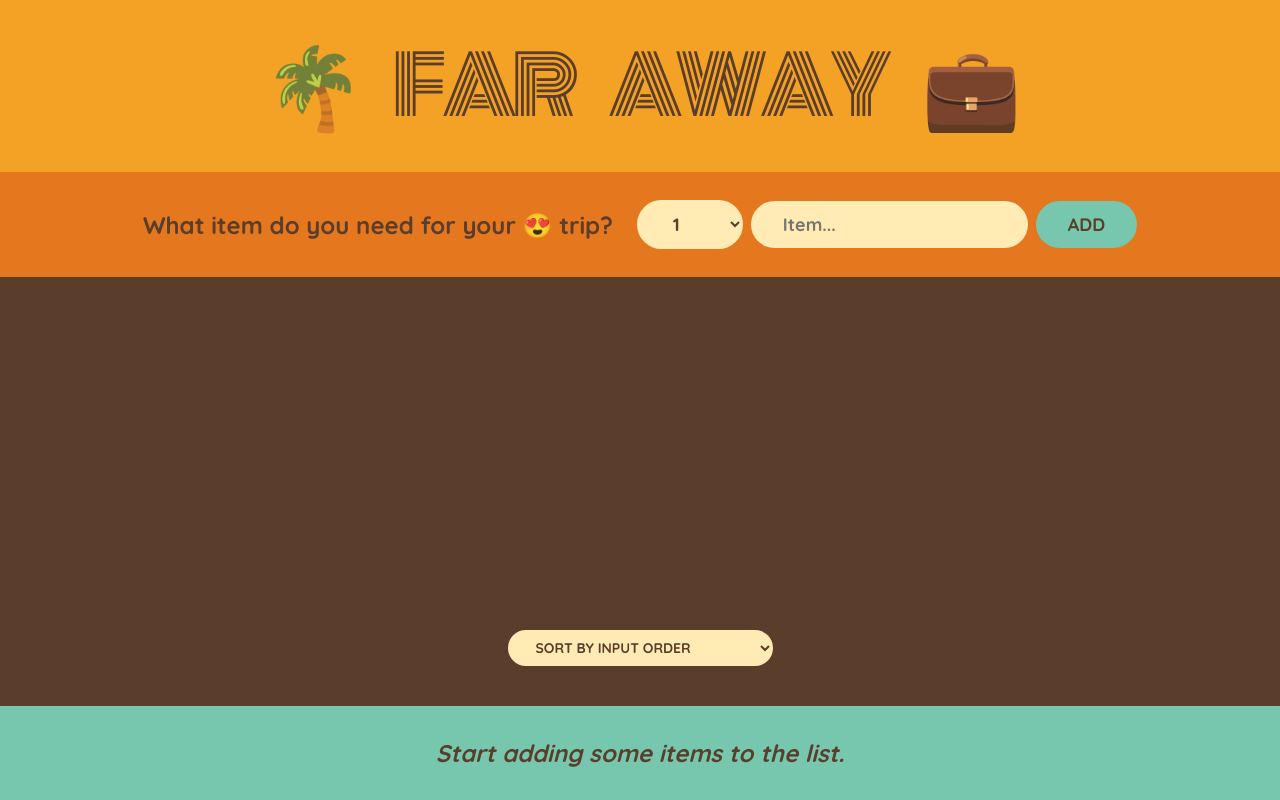
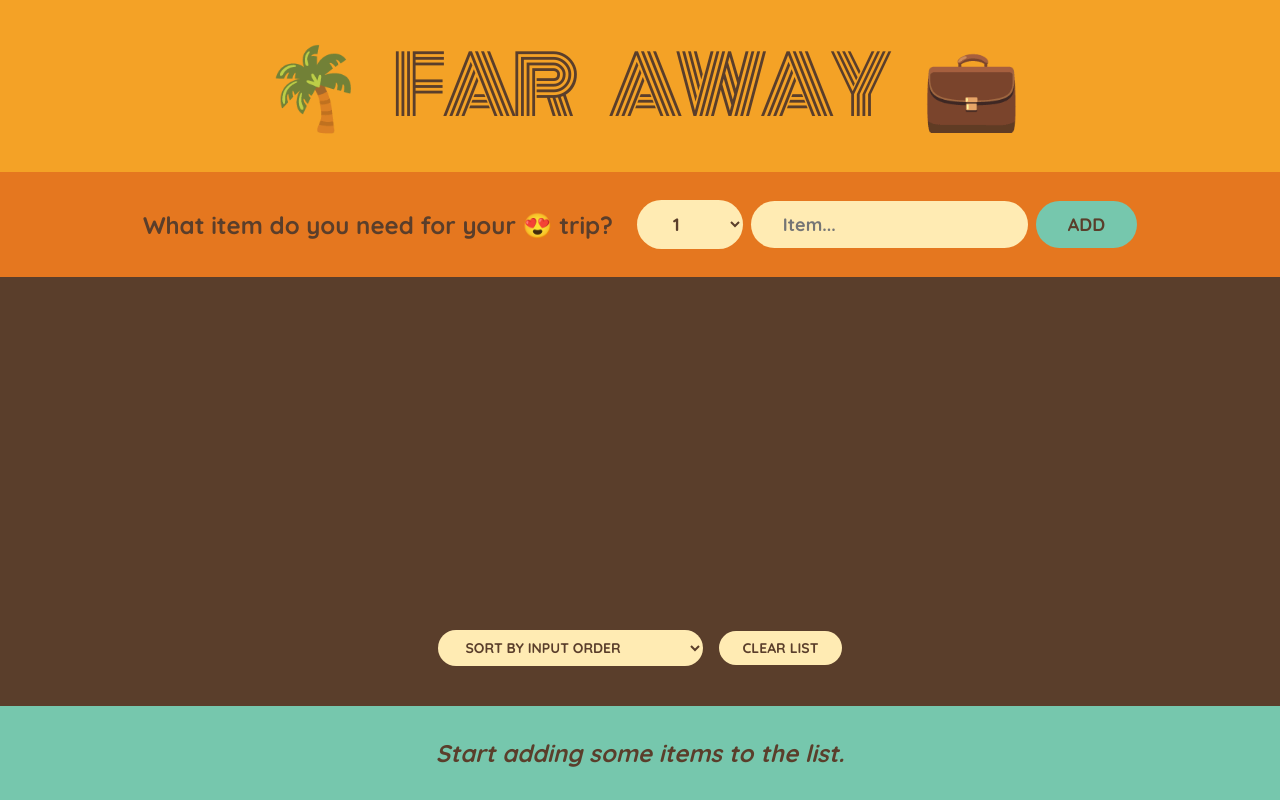
Before and after one commit to kingkhanthekk/Travel-List, a React (Create React App) app: page / in a window 1280 px wide. Built offline with nearby package versions, Linux system fonts and the light colour scheme.

Commit message:
Added clear list button, and method to clear list.

```diff
--- a/src/App.js
+++ b/src/App.js
@@ -19,6 +19,12 @@ const App = () => {
     );
   };
 
+  const handleClearList = () => {
+    const confirmation = window.confirm("Are you sure to clear all items?");
+
+    confirmation && setItems([]);
+  };
+
   return (
     <div className="app">
       <Logo />
@@ -27,6 +33,7 @@ const App = () => {
         items={items}
         onDeleteItem={handleDeleteItem}
         onToggleItem={handleToggleItem}
+        onClearList={handleClearList}
       />
       <Stats items={items} />
     </div>
@@ -82,7 +89,7 @@ const Form = ({ addNewItem }) => {
   );
 };
 
-const PackingList = ({ items, onDeleteItem, onToggleItem }) => {
+const PackingList = ({ items, onDeleteItem, onToggleItem, onClearList }) => {
   const [sortBy, setSortBy] = useState("input");
   let sortedItems;
 
@@ -121,6 +128,7 @@ const PackingList = ({ items, onDeleteItem, onToggleItem }) => {
           <option value="alphabetic">Sort by alphabetic order</option>
           <option value="packed">Sort by packed status</option>
         </select>
+        <button onClick={onClearList}>Clear list</button>
       </div>
     </div>
   );
```
